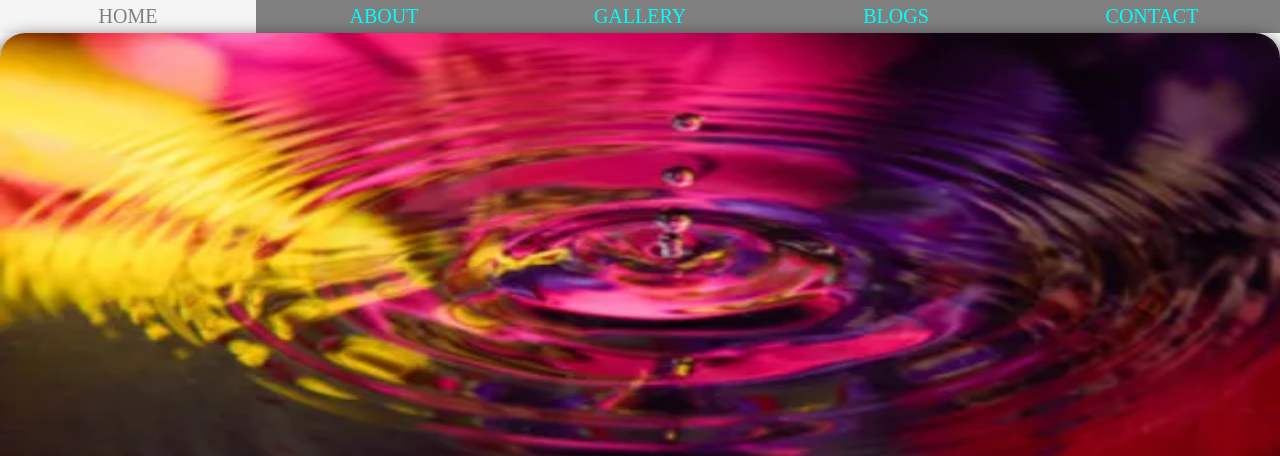
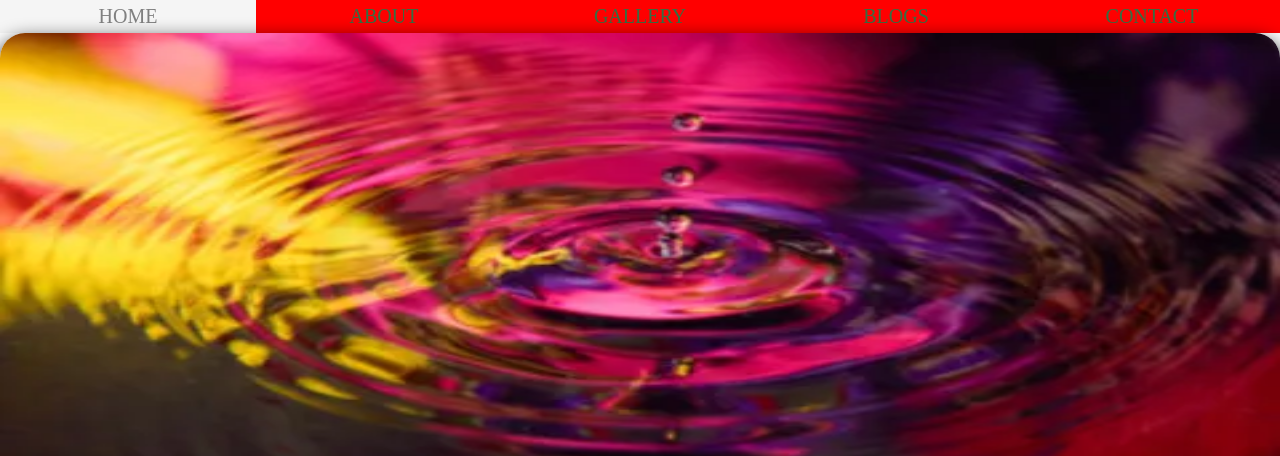
Before and after one commit to ZUTSU777/HEROKANXA1234, a plain HTML site: page index.html in a window 1280 px wide. Shown: the top 456 px of the page. Drawn offline with Linux system fonts and the light colour scheme.

Commit message:
Update mystyle.css

```diff
--- a/mystyle.css
+++ b/mystyle.css
@@ -1,5 +1,5 @@
 header {
-    background-color: GRAY;
+    background-color: red;
 
 }
 
@@ -12,7 +12,7 @@ nav {
     list-style: none;
     display: flex;
     justify-content: space-evenly;
-    color: aqua;
+    color: rgb(53, 110, 67);
     font-size: 20px;
     text-transform: uppercase;
 }
```
